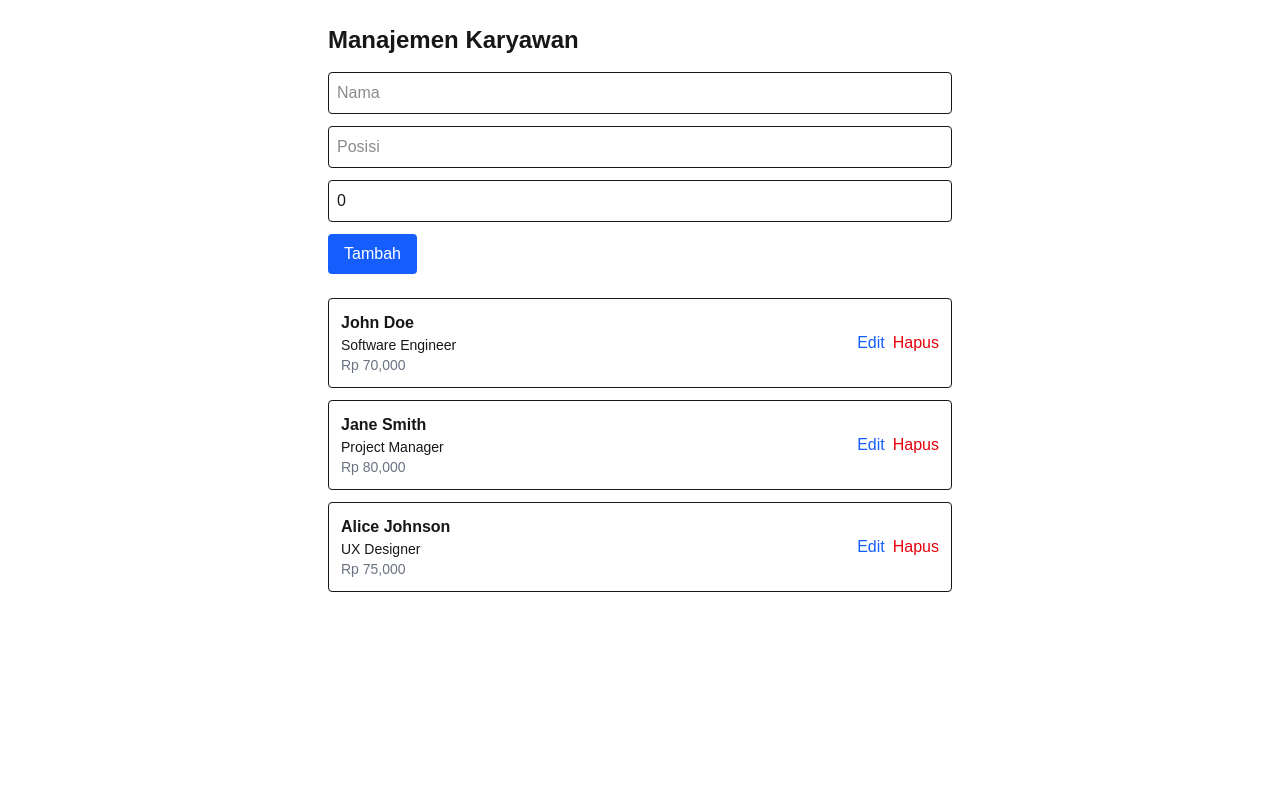
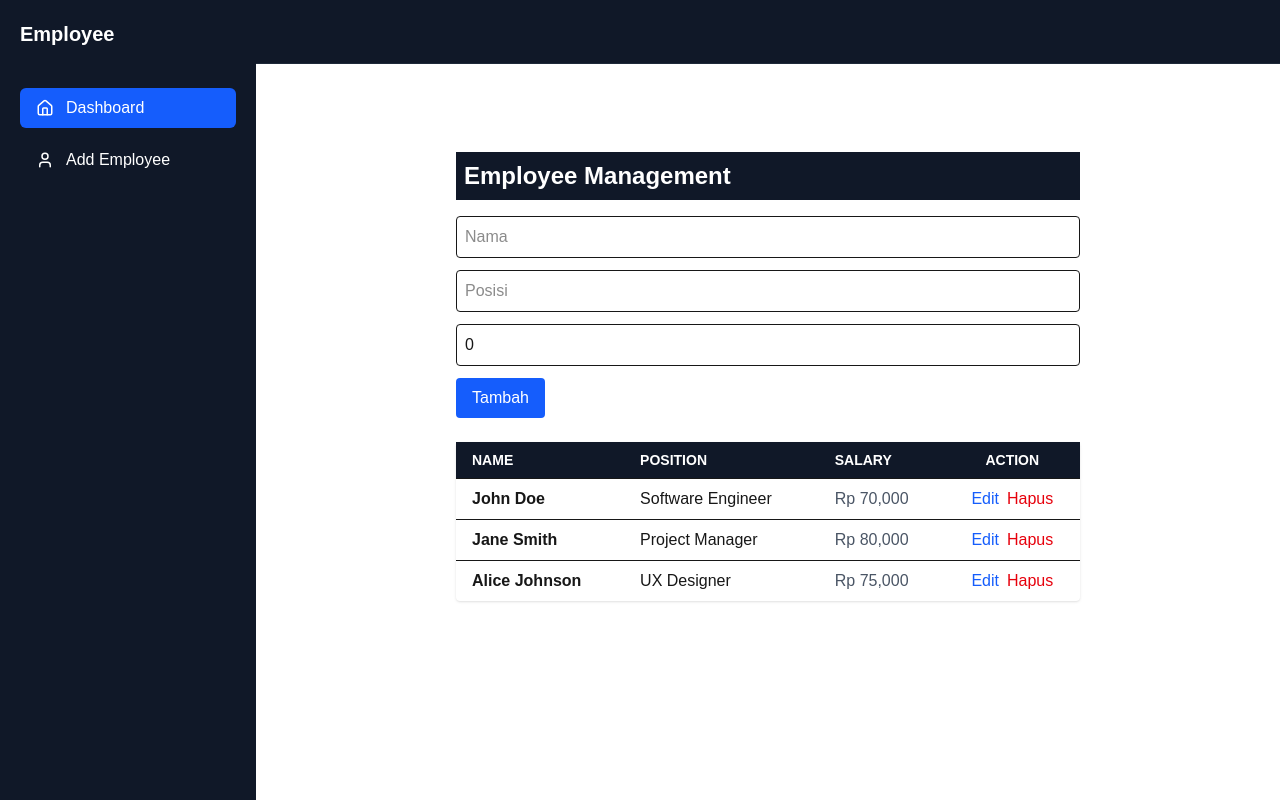
Before and after one commit to adyarizki/employee-crud-api, a Next.js app: page /employee in a window 1280 px wide. Built offline with nearby package versions, Linux system fonts and the light colour scheme.

Commit message:
Design the employee interface, add sidebars and navbars

```diff
--- /dev/null
+++ b/app/employee/addEmployee/page.tsx
@@ -0,0 +1,38 @@
+import Employee from '../page';
+export default function AddEmployeePage() {
+  return (
+    <main className="max-w-2xl mx-auto p-6 mt-20">
+      <h1 className="text-2xl font-bold mb-4">Add Employee</h1>
+      {/* Add your form or content for adding an employee here */}
+       <form  className="space-y-3 mb-6">
+        <input
+          type="text"
+          placeholder="Nama"
+          className="w-full p-2 border rounded"
+          // value={form.name}
+          // onChange={(e) => setForm({ ...form, name: e.target.value })}
+          required
+        />
+        <input
+          type="text"
+          placeholder="Posisi"
+          className="w-full p-2 border rounded"
+          // value={form.position}
+          // onChange={(e) => setForm({ ...form, position: e.target.value })}
+          required
+        />
+        <input
+          type="number"
+          placeholder="Gaji"
+          className="w-full p-2 border rounded"
+          // value={form.salary}
+          // onChange={(e) => setForm({ ...form, salary: Number(e.target.value) })}
+          required
+        />
+        <button className="bg-blue-600 text-white px-4 py-2 rounded">
+          {/* {isEdit ? 'Update' : 'Tambah'} */}Tambah
+        </button>
+      </form>
+    </main>
+  );
+}
--- /dev/null
+++ b/app/employee/layout.tsx
@@ -0,0 +1,15 @@
+import Sidebar from '../ui/sidebar'
+import Navbar from '../ui/navbar';
+import  '../globals.css';
+
+export default function Layout({ children }: { children: React.ReactNode }) {
+  return (
+    <div className="flex h-screen flex-col md:flex-row md:overflow-hidden">
+      <div className="w-full flex-none md:w-64">
+        <Navbar />
+        <Sidebar />
+      </div>
+      <div className="flex-grow p-6 md:overflow-y-auto md:p-12">{children}</div>
+    </div>
+  );
+}
--- a/app/employee/page.tsx
+++ b/app/employee/page.tsx
@@ -1,5 +1,6 @@
 'use client';
 import { useEffect, useState } from 'react';
+
 
 type Employee = {
   id: number;
@@ -8,7 +9,7 @@ type Employee = {
   salary: number;
 };
 
-export default function KaryawanPage() {
+export default function EmployeePage() {
   const [data, setData] = useState<Employee[]>([]);
   const [form, setForm] = useState({ id: 0, name: '', position: '', salary: 0 });
   const [isEdit, setIsEdit] = useState(false);
@@ -49,8 +50,9 @@ export default function KaryawanPage() {
   };
 
   return (
-    <main className="max-w-2xl mx-auto p-6">
-      <h1 className="text-2xl font-bold mb-4">Manajemen Karyawan</h1>
+    <main className="max-w-2xl mx-auto p-6 mt-20 ">
+      <h1 className="text-2xl font-bold mb-4 bg bg-gray-900 p-2 text-white">Employee Management</h1>
+
 
       <form onSubmit={handleSubmit} className="space-y-3 mb-6">
         <input
@@ -82,7 +84,43 @@ export default function KaryawanPage() {
         </button>
       </form>
 
-      <ul className="space-y-3">
+
+
+    <table className="min-w-full bg-white rounded shadow">
+      <thead>
+        <tr className="bg-gray-900 text-white text-left text-sm uppercase">
+          <th className="px-4 py-2">Name</th>
+          <th className="px-4 py-2">Position</th>
+          <th className="px-4 py-2">Salary</th>
+          <th className="px-4 py-2 text-center">Action</th>
+        </tr>
+      </thead>
+      <tbody>
+        {data.map((emp) => (
+          <tr key={emp.id} className="border-t">
+            <td className="px-4 py-2 font-semibold">{emp.name}</td>
+            <td className="px-4 py-2">{emp.position}</td>
+            <td className="px-4 py-2 text-gray-600">Rp {emp.salary.toLocaleString()}</td>
+            <td className="px-4 py-2 text-center space-x-2">
+              <button
+                onClick={() => handleEdit(emp)}
+                className="text-blue-600 hover:underline"
+              >
+                Edit
+              </button>
+              <button
+                onClick={() => handleDelete(emp.id)}
+                className="text-red-600 hover:underline"
+              >
+                Hapus
+              </button>
+            </td>
+          </tr>
+        ))}
+      </tbody>
+    </table>
+
+      {/* <ul className="space-y-3">
         {data.map((emp) => (
           <li key={emp.id} className="border p-3 rounded flex justify-between items-center">
             <div>
@@ -96,7 +134,7 @@ export default function KaryawanPage() {
             </div>
           </li>
         ))}
-      </ul>
+      </ul> */}
     </main>
   );
 }
--- /dev/null
+++ b/app/not-found.tsx
@@ -0,0 +1,29 @@
+'use client';
+import Image from "next/image";
+import Link from 'next/link';
+
+export default function NotFound() {
+  return (
+    <main className="min-h-screen flex flex-col items-center justify-center bg-gray-50 text-center px-4 py-16">
+      <Image
+        src="/images/404notfound.png"
+        alt="Not Found"
+        width={200}
+        height={100}
+        unoptimized
+      />
+      <p className="text-xl text-gray-700 mb-4">
+        Oops! The page you are looking for was not found.
+      </p>
+      <p className="text-gray-500 mb-7">
+        Either the address is wrong, or the page is no longer available.
+      </p>
+      <Link
+        href="/"
+        className="px-6 py-3 bg-green-600 text-white rounded-xl hover:bg-green-700 transition"
+      >
+        Back to Home
+      </Link>
+    </main>
+  );
+}
--- a/app/page.tsx
+++ b/app/page.tsx
@@ -1,6 +1,8 @@
 import Image from "next/image";
+import { redirect } from 'next/navigation'
 
 export default function Home() {
+  redirect('/employee')
   return (
     <div className="font-sans grid grid-rows-[20px_1fr_20px] items-center justify-items-center min-h-screen p-8 pb-20 gap-16 sm:p-20">
       <main className="flex flex-col gap-[32px] row-start-2 items-center sm:items-start">
--- /dev/null
+++ b/app/type/employee.d.ts
@@ -0,0 +1,6 @@
+export type Employee = {
+  id: number;
+  name: string;
+  position: string;
+  salary: number;
+};
--- /dev/null
+++ b/app/ui/footer.tsx
@@ -0,0 +1,7 @@
+export default function Footer() {
+  return (
+    <footer className="w-full mt-auto px-4 py-6 bg-gray-100 border-t text-sm text-gray-600 text-center">
+      <p>&copy; {new Date().getFullYear()} My App. All rights reserved.</p>
+    </footer>
+  )
+}
--- /dev/null
+++ b/app/ui/navbar.tsx
@@ -0,0 +1,19 @@
+'use client'
+
+import { Menu } from 'lucide-react'
+
+export default function Navbar() {
+  return (
+    <header className="w-full h-16 bg-gray-900 text-white flex items-center justify-between px-4 md:px-6 border-b border-gray-800 fixed top-0 left-0 z-40 md:ml-64">
+      <div className="flex items-center gap-3">
+        <Menu className="md:hidden" size={24} />
+      </div>
+      <div>
+        {/* Contoh Avatar / User */}
+        <div className="w-8 h-8 rounded-full bg-blue-600 flex items-center justify-center text-sm font-bold">
+          U
+        </div>
+      </div>
+    </header>
+  )
+}
--- /dev/null
+++ b/app/ui/sidebar.tsx
@@ -0,0 +1,34 @@
+'use client'
+
+import Link from 'next/link'
+import { usePathname } from 'next/navigation'
+import { Home, User } from 'lucide-react'
+
+const navItems = [
+  { name: 'Dashboard', href: '/employee', icon: Home },
+  { name: 'Add Employee', href: '/employee/addEmployee', icon: User  },
+]
+
+export default function Sidebar() {
+  const pathname = usePathname()
+
+  return (
+    <aside className="h-screen w-64 bg-gray-900 text-white fixed top-0 left-0 p-5 hidden md:block">
+      <h1 className="text-xl font-bold mb-10">Employee</h1>
+      <nav className="space-y-3">
+        {navItems.map(({ name, href, icon: Icon }) => (
+          <Link
+            key={name}
+            href={href}
+            className={`flex items-center gap-3 px-4 py-2 rounded-md transition
+              ${pathname === href ? 'bg-blue-600' : 'hover:bg-gray-700'}`}
+          >
+            <Icon size={18} />
+            <span>{name}</span>
+          </Link>
+        ))}
+      </nav>
+
+    </aside>
+  )
+}
```
Also changed, not shown: package.json (+6 -5 lines), app/ui/addEmployee.tsx (added), 1 other file (tests, documents, lock files or other folders).
